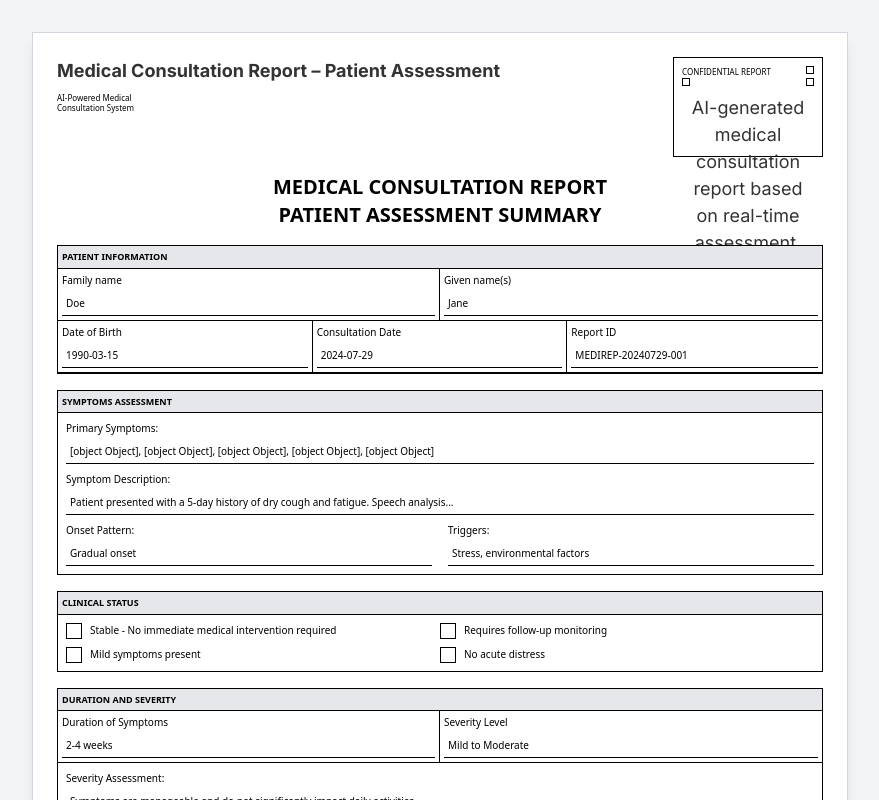
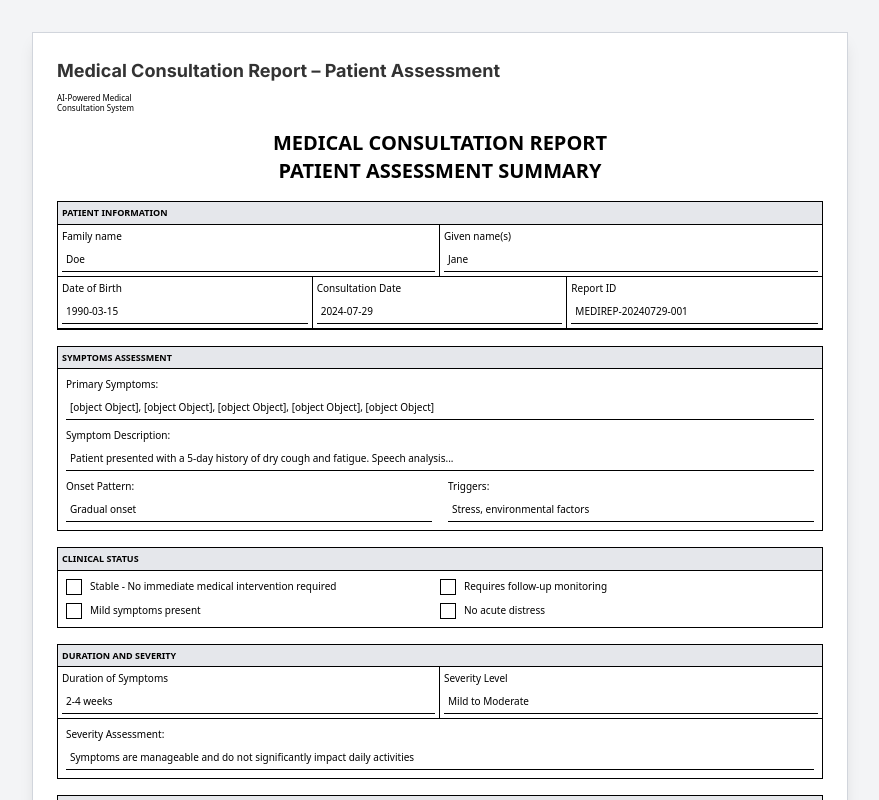
Before and after one commit to faizm10/terrahacks, a Next.js app in the folder frontend/: page /report in a window 1280 px wide. Shown: the whole page, without its empty margins (200-1079 px from the left). Built offline with nearby package versions, Linux system fonts and the light colour scheme.

Commit message:
remove unuseful elements on report

```diff
--- a/frontend/app/report/page.tsx
+++ b/frontend/app/report/page.tsx
@@ -28,23 +28,6 @@ export default function MedicalReportPage() {
                   <span>AI-Powered Medical</span>
                   <span>Consultation System</span>
                 </div>
-              </div>
-            </div>
-            <div className="border border-black p-2 text-[8px] w-[150px] h-[100px] flex flex-col justify-between">
-              <div className="flex justify-between">
-                <span>CONFIDENTIAL REPORT</span>
-                <div className="border border-black w-2 h-2"></div>
-              </div>
-              <div className="flex justify-between">
-                <div className="border border-black w-2 h-2"></div>
-                <div className="border border-black w-2 h-2"></div>
-              </div>
-              <p className="text-center mt-2">
-                AI-generated medical consultation report based on real-time assessment.
-              </p>
-              <div className="flex justify-between">
-                <div className="border border-black w-2 h-2"></div>
-                <div className="border border-black w-2 h-2"></div>
               </div>
             </div>
           </div>
```
